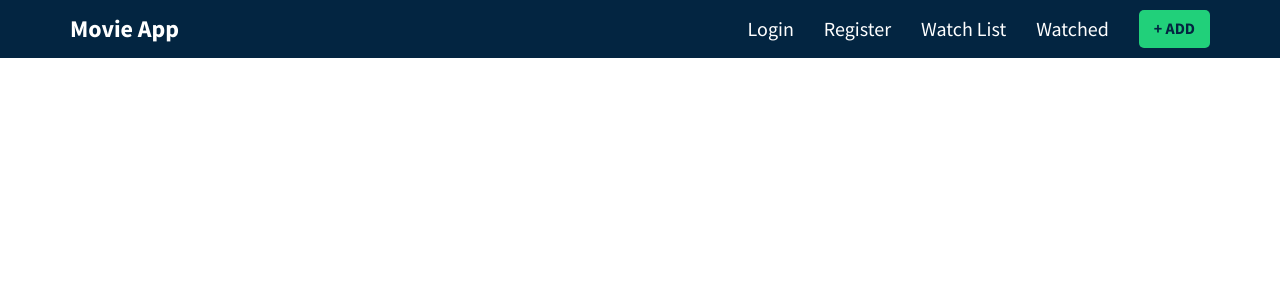
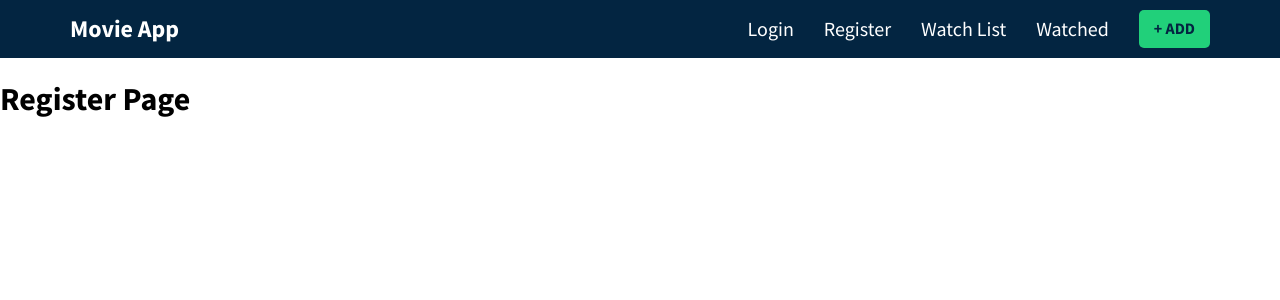
Before and after one commit to AlexxDv/movie-app-softuni-project, a React (Create React App) app: page /register in a window 1280 px wide. Shown: the top 300 px of the page. Built offline with nearby package versions, Linux system fonts and the light colour scheme.

Commit message:
login and register pages

```diff
--- a/src/App.js
+++ b/src/App.js
@@ -7,6 +7,8 @@
 import { Watched } from './components/Watched';
 import { Add } from './components/Add';
 import { GlobalProvider } from './components/context/GlobalState';
+import { Login } from './components/Login';
+import { Register } from './components/Register';
 
 function App() {
   return (
@@ -17,6 +19,8 @@
         <Routes>
 
           <Route path="/" element={<Watchlist />} />
+          <Route path="/login" element={<Login />} />
+          <Route path="/register" element={<Register />} />
           <Route path="/watched" element={<Watched />} />
           <Route path="/add" element={<Add />} />
 
--- /dev/null
+++ b/src/components/Login.js
@@ -0,0 +1,7 @@
+import React from 'react'
+
+export const Login = () => {
+  return (
+    <h1>Login Page</h1>
+  )
+}
--- /dev/null
+++ b/src/components/Register.js
@@ -0,0 +1,8 @@
+import React from 'react'
+
+export const Register = () => {
+  return (
+    <h1>Register
+       Page</h1>
+  )
+}
```
